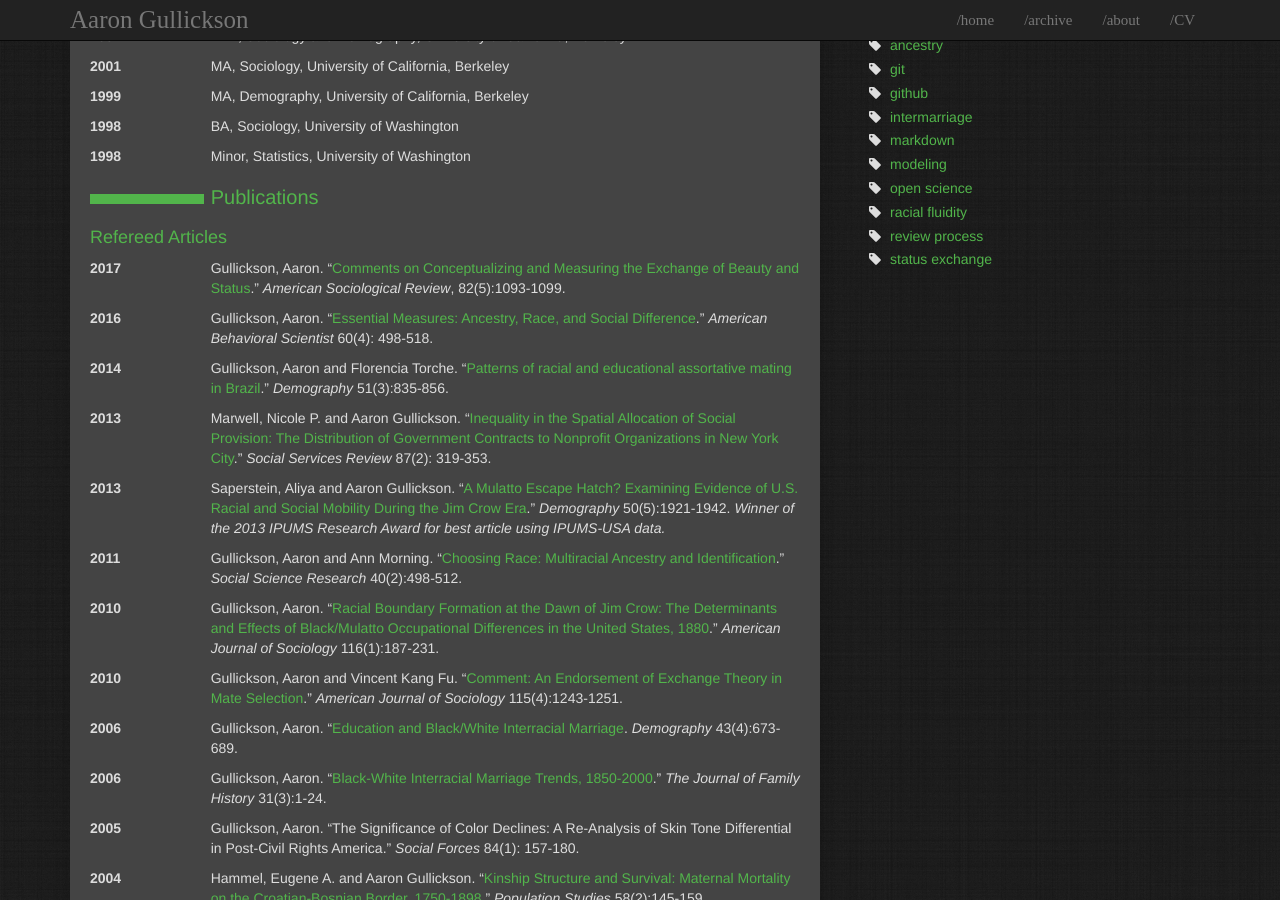
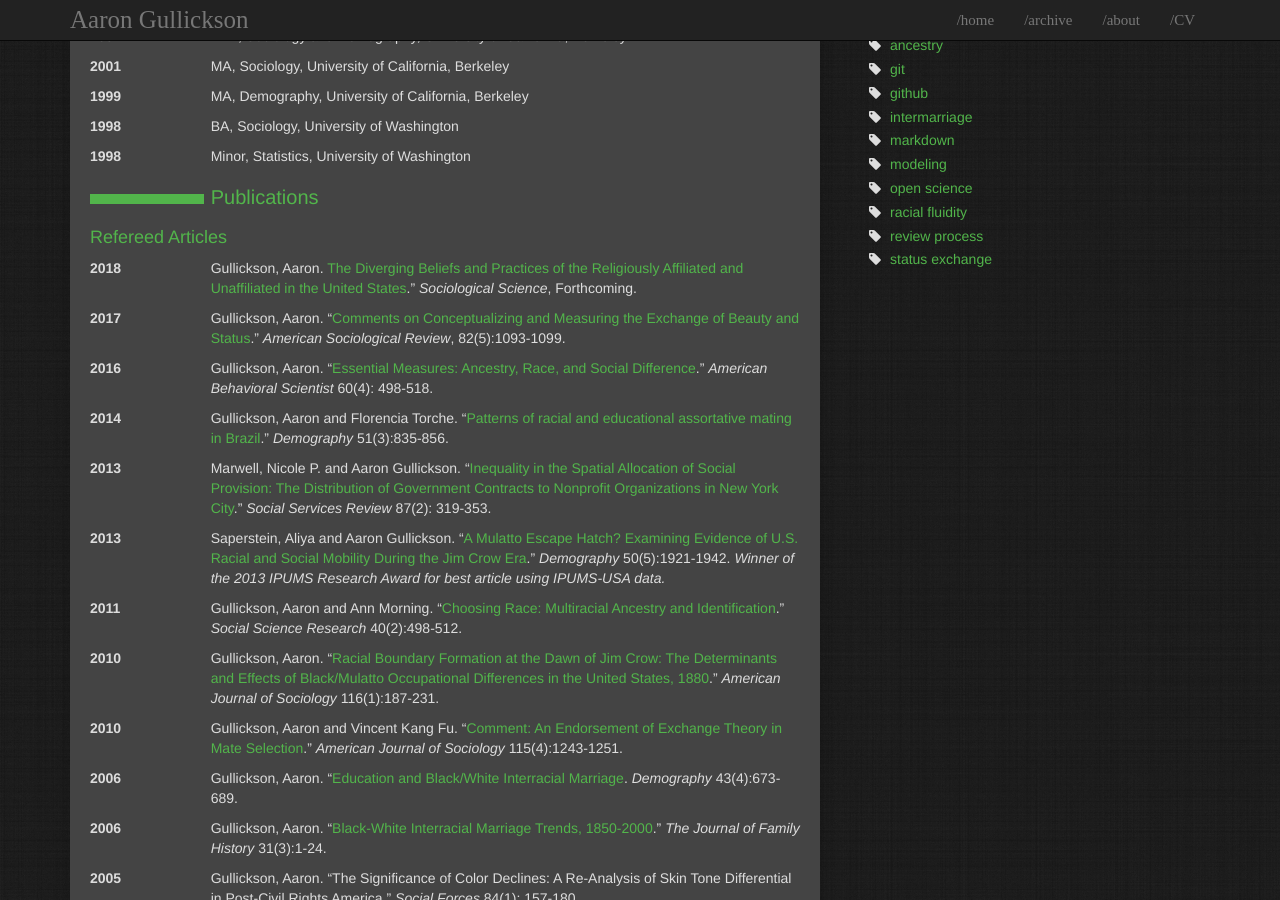
Before and after one commit to AaronGullickson/AaronGullickson.github.io, a Jekyll site: the page built from cv.md, in a window 1280 px wide and 900 px high, scrolled down 326 px. Built offline with Jekyll 4.4.1, drawn with Linux system fonts in a browser that asks for light colours; some web fonts are replaced; our own code applies the rules of GitHub Pages for plain Markdown files.

Commit message:
updated CV with Forthcoming Soc Sci article

```diff
--- a/cv.md
+++ b/cv.md
@@ -43,6 +43,10 @@ output: pdf_document
 ## Publications
 
 ### Refereed Articles
+
+
+2018
+: Gullickson, Aaron. [The Diverging Beliefs and Practices of the Religiously Affiliated and Unaffiliated in the United States](https://osf.io/preprints/socarxiv/ae97g/)." *Sociological Science*, Forthcoming.
 
 2017
 : Gullickson, Aaron. "[Comments on Conceptualizing and Measuring the Exchange of Beauty and Status](https://osf.io/preprints/socarxiv/5ydxd/)." *American Sociological Review*, 82(5):1093-1099.
```
Also changed, not shown: 1 other file.
